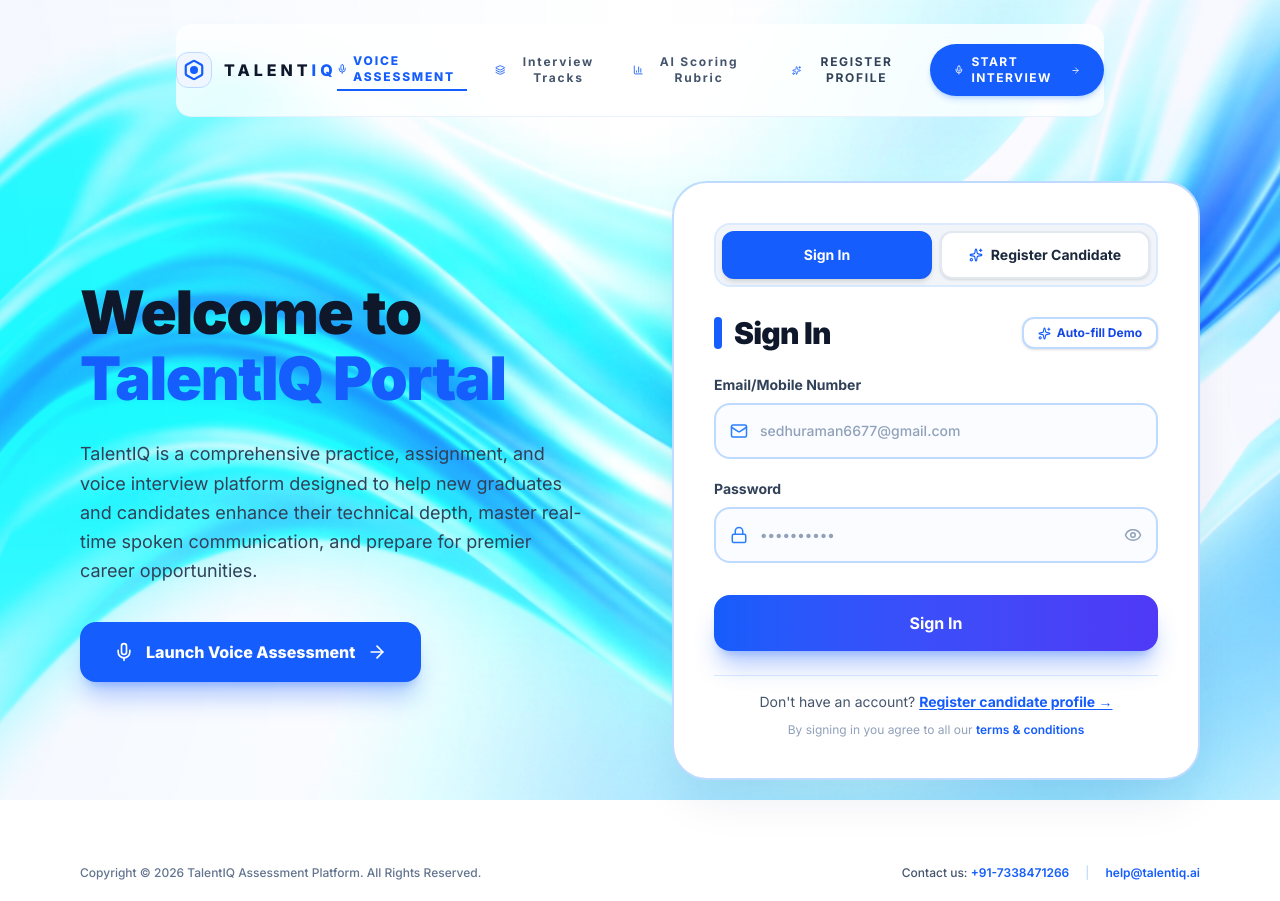
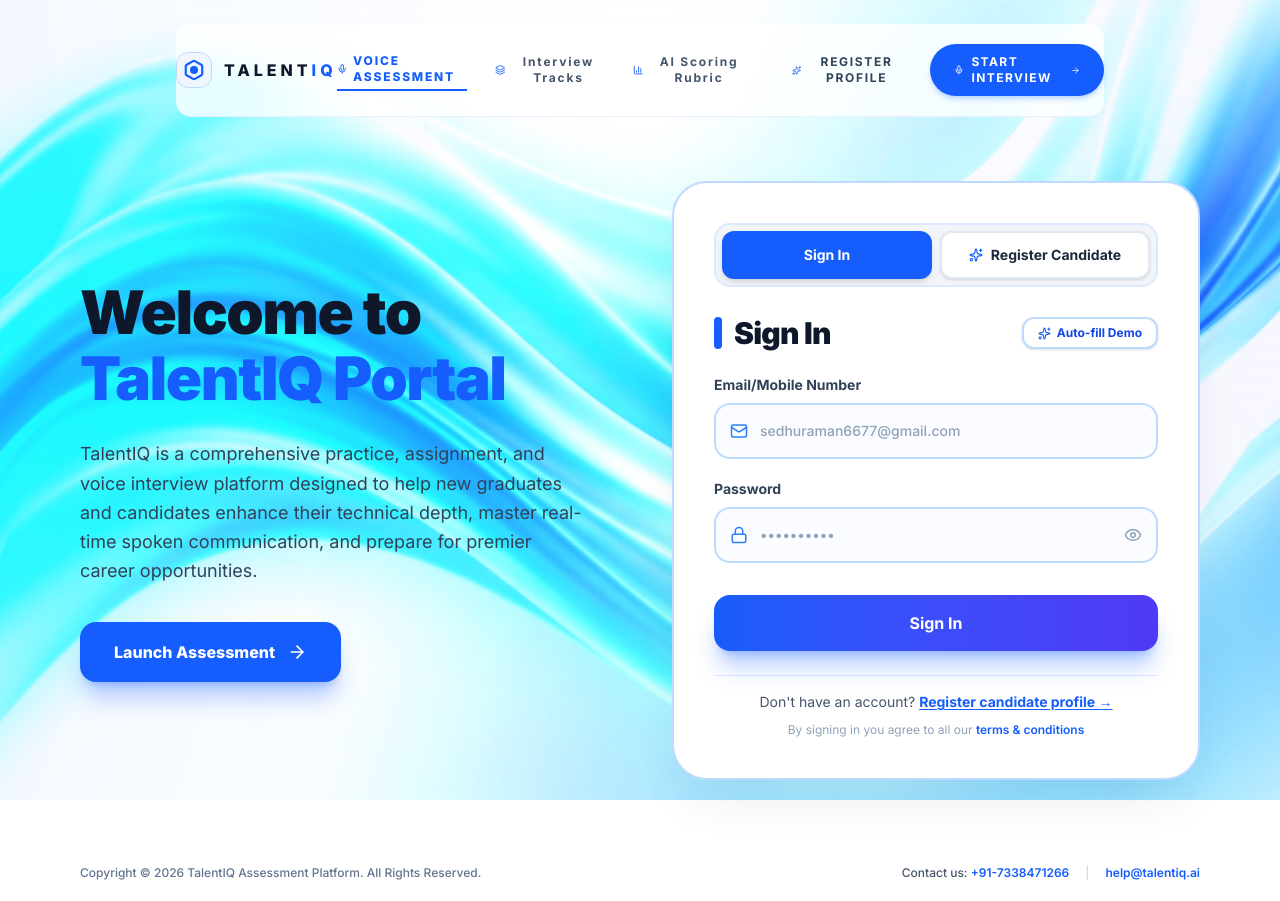
Before and after one commit to Sedhuram005/Suki-Mock-Interview-Platform, a Next.js app: page / in a window 1280 px wide. Built offline with nearby package versions, Linux system fonts and the light colour scheme.

Commit message:
Update hero CTA: change Launch Voice Assessment to Launch Assessment

```diff
--- a/app/page.tsx
+++ b/app/page.tsx
@@ -485,8 +485,7 @@
                 href="/interview"
                 className="inline-flex items-center gap-3 rounded-2xl bg-blue-600 hover:bg-blue-700 text-white font-extrabold text-base px-8 py-4 shadow-xl shadow-blue-600/30 transition-all hover:scale-[1.02] active:scale-[0.98] border-2 border-blue-600 cursor-pointer"
               >
-                <Mic size={20} />
-                <span>Launch Voice Assessment</span>
+                <span>Launch Assessment</span>
                 <ArrowRight size={20} />
               </Link>
             </div>
```
